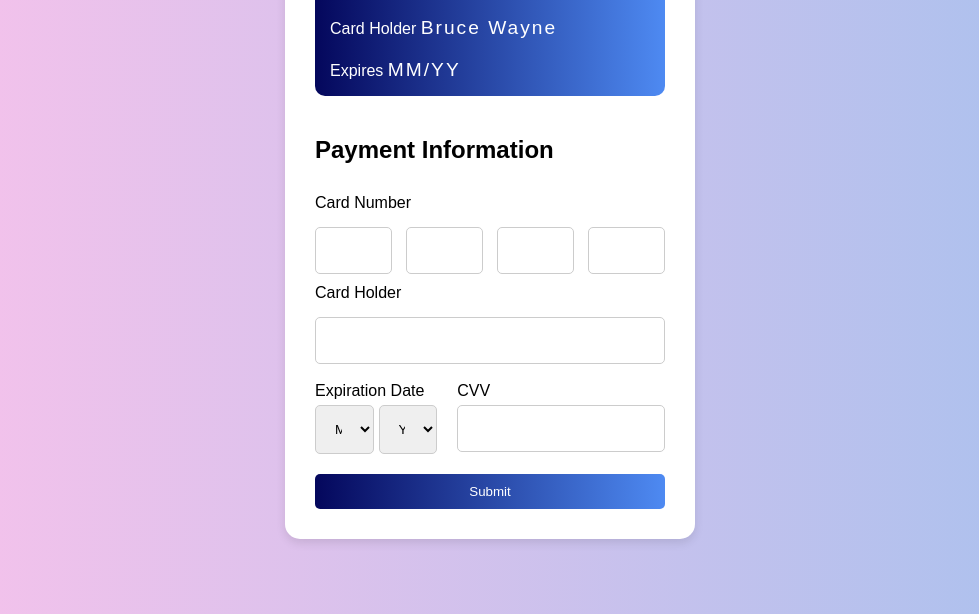
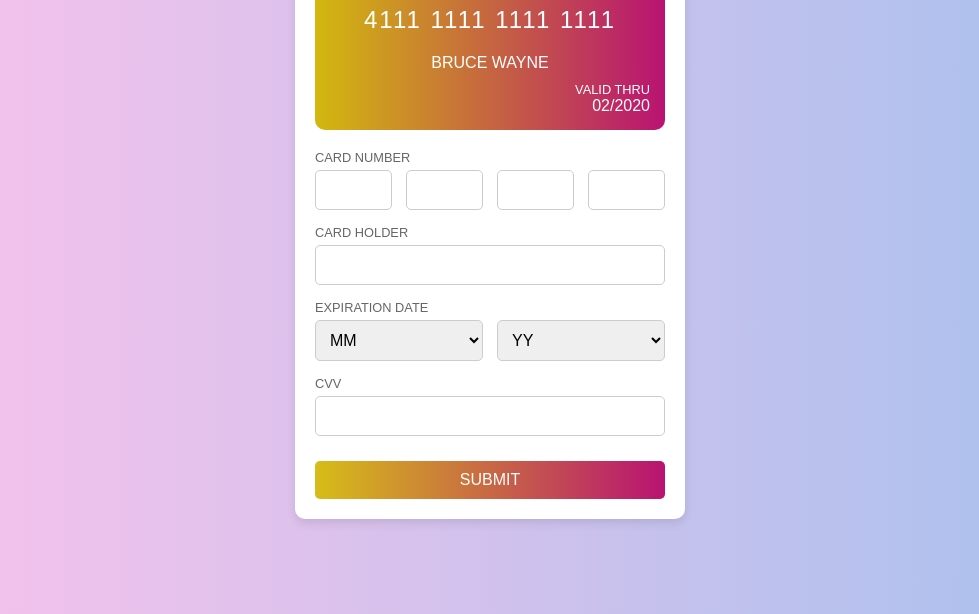
Before and after one commit to Pinky057/credit-card-form-js-, a plain HTML site: page index.html in a window 1280 px wide. Shown: the part 186-800 px from the top of the page, without its empty margins (150-1129 px from the left). Drawn offline with Linux system fonts and the light colour scheme.

Commit message:
crediot card form

```diff
--- a/index.html
+++ b/index.html
@@ -9,31 +9,32 @@
   <body>
     <div class="container">
       <div class="card" id="card">
-        <div class="card__front card__part">
         <div class="card__logo">
           <img
             src="https://upload.wikimedia.org/wikipedia/commons/0/04/Mastercard-logo.png"
             alt="Card Logo"
           />
         </div>
+        <div class="card__details">
           <div class="card__number" id="card-number-display">
-            #### #### #### ####
+            4111 1111 1111 1111
           </div>
           <div class="card__holder">
-            <span class="card__holder__title">Card Holder</span>
             <span class="card__holder__name" id="cardholder-name-display"
-              >Bruce Wayne</span
+              >BRUCE WAYNE</span
             >
           </div>
           <div class="card__exp">
-            <span class="card__exp__title">Expires</span>
-            <span class="card__exp__date" id="expiry-date-display">MM/YY</span>
+            <span class="card__exp__title">valid thru</span>
+            <span class="card__exp__date" id="expiry-date-display"
+              >02/2020</span
+            >
           </div>
         </div>
       </div>
       <form id="credit-card-form">
-        <h2>Payment Information</h2>
-        <label for="card-number">Card Number</label>
+        <div class="form-group">
+          <label for="card-number">CARD NUMBER</label>
           <div class="card-number-inputs">
             <input
               type="text"
@@ -64,17 +65,18 @@
               required
             />
           </div>
-        <label for="cardholder-name">Card Holder</label>
+        </div>
+        <div class="form-group">
+          <label for="cardholder-name">CARD HOLDER</label>
           <input
             type="text"
             id="cardholder-name"
             name="cardholder-name"
             required
           />
-        <br />
-        <div class="expiry-cvv">
-          <div>
-            <label for="expiry-month">Expiration Date</label>
+        </div>
+        <div class="form-group">
+          <label for="expiry-month">EXPIRATION DATE</label>
           <div class="expiry-date-inputs">
             <select id="expiry-month" required>
               <option value="" disabled selected>MM</option>
@@ -84,12 +86,11 @@
             </select>
           </div>
         </div>
-          <div>
+        <div class="form-group">
           <label for="cvv">CVV</label>
           <input type="text" id="cvv" name="cvv" maxlength="3" required />
         </div>
-        </div>
-        <button type="submit">Submit</button>
+        <button type="submit">SUBMIT</button>
       </form>
     </div>
     <script src="script.js"></script>
--- a/styles.css
+++ b/styles.css
@@ -10,53 +10,97 @@ body {
 
 .container {
     background-color: #fff;
-    padding: 30px;
-    border-radius: 15px;
+    padding: 20px;
+    border-radius: 10px;
     box-shadow: 0 4px 10px rgba(0, 0, 0, 0.1);
     width: 350px;
+    text-align: center;
 }
 
 .card {
-    background: linear-gradient(to right, #04075c, #4e8af2);
+    width: 100%;
+    height: 200px;
+    position: relative;
+    margin-bottom: 20px;
+    background: linear-gradient(to right, #d2b80f, #b91372);
+    /* New gradient background */
     border-radius: 10px;
+    color: white;
     padding: 15px;
-    margin-bottom: 20px;
-    color: white;
+    box-sizing: border-box;
+    display: flex;
+    flex-direction: column;
+    justify-content: space-between;
 }
 
 .card__logo img {
     width: 50px;
+    position: absolute;
+    top: 15px;
+    left: 15px;
 }
 
-.card__number,
-.card__holder__name,
-.card__exp__date {
-    font-size: 1.2em;
+.card__details {
+    position: relative;
+    margin-top: 30px;
+    /* Adjusting margin-top to make space for the logo */
+}
+
+.card__number {
+    font-size: 1.5em;
     letter-spacing: 2px;
 }
 
-.card__holder,
+.card__holder {
+    margin-top: 20px;
+}
+
+.card__holder__name {
+    font-size: 1em;
+    text-transform: uppercase;
+}
+
 .card__exp {
-    margin-top: 20px;
+    margin-top: 10px;
+    text-align: right;
+}
+
+.card__exp__title {
+    font-size: 0.8em;
+    display: block;
+    text-transform: uppercase;
+}
+
+.card__exp__date {
+    font-size: 1em;
 }
 
 form {
     display: flex;
     flex-direction: column;
+    align-items: center;
+}
+
+.form-group {
+    width: 100%;
+    margin-bottom: 15px;
+    text-align: left;
 }
 
 label {
-    margin-top: 10px;
-    margin-bottom: 10px;
+    display: block;
+    font-size: 0.8em;
+    color: #666;
+    margin-bottom: 5px;
 }
 
 input,
 select {
-    padding: 15px;
-    margin-top: 5px;
+    width: 100%;
+    padding: 10px;
     border: 1px solid #ccc;
     border-radius: 5px;
-    width: 100%;
+    font-size: 1em;
     box-sizing: border-box;
 }
 
@@ -78,30 +122,20 @@ select {
     width: 48%;
 }
 
-.expiry-cvv {
-    display: flex;
-    justify-content: space-between;
-    gap: 20px;
-}
-
-.expiry-cvv label {
-    margin-top: 20px;
-    /* Increased margin-top for more space above */
-    margin-bottom: 20px;
-    /* Increased margin-bottom for more space below */
-}
-
 button {
-    margin-top: 20px;
+    width: 100%;
     padding: 10px;
-    background: linear-gradient(to right, #04075c, #4e8af2);
+    background: linear-gradient(to right, #d6bd18, #b91372);
+    /* Matching button gradient with card */
     color: #fff;
     border: none;
     border-radius: 5px;
     cursor: pointer;
-    width: 100%;
+    font-size: 1em;
+    margin-top: 10px;
 }
 
 button:hover {
-    background: linear-gradient(to right, #474987, #4e8af2);
+    background: linear-gradient(to right, #4a0f1a, #891372);
+    /* Darker gradient on hover */
 }
```
Lines whose indentation alone changed are shown as unchanged.
